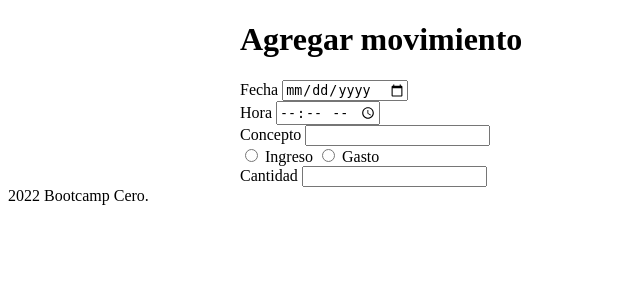
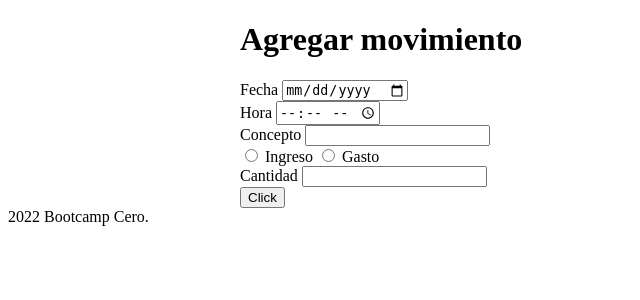
Before and after one commit to Luisda1977/hello-flask, a Flask app: page /nuevo in a window 1280 px wide. Shown: the part 78-378 px from the top of the page, without its empty margins (0-640 px from the left). Run offline with Flask 2, Linux system fonts and the light colour scheme.

Commit message:
Creamos un BUTTON para poder mandar los datos a mi servidor

```diff
--- a/balance/templates/nuevo.html
+++ b/balance/templates/nuevo.html
@@ -42,5 +42,7 @@
         <label for="cantidad">Cantidad</label>
         <input type="number" id="cantidad" name="cantidad">
     </div>
-
+    <div class="acciones">
+        <button type="submit" class="red-button">Click</button>
+    </div>
 {% endblock %}
```
